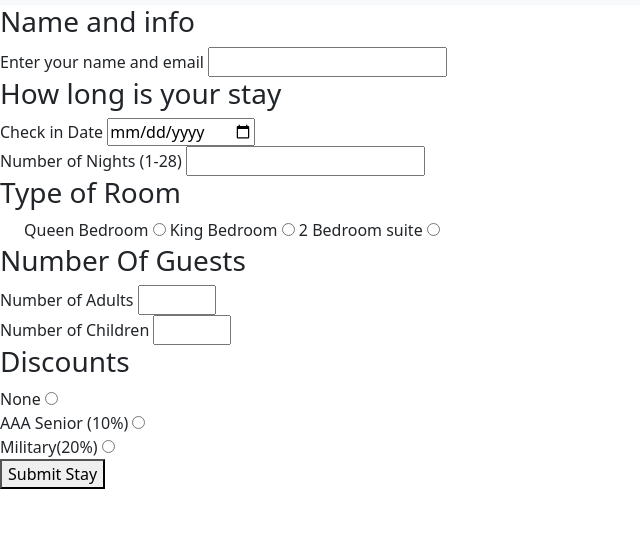
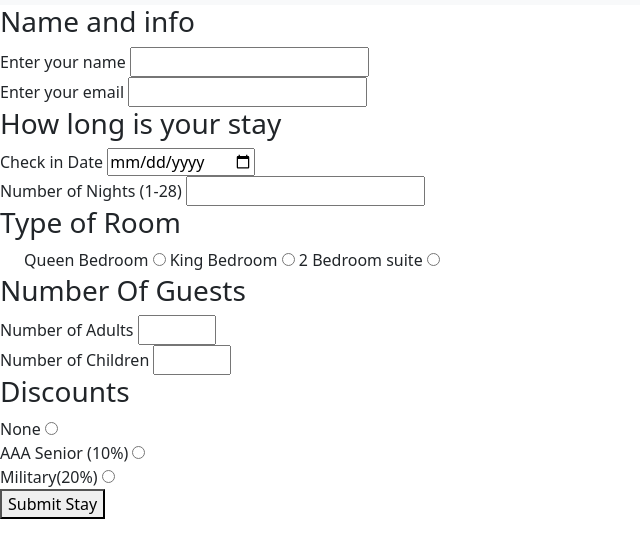
Before and after one commit to AlecPhil98/vacation_resort, a plain HTML site: page overnightStay.html in a window 1280 px wide. Shown: the part 51-608 px from the top of the page, without its empty margins (0-640 px from the left). Drawn offline with nearby package versions, Linux system fonts and the light colour scheme.

Commit message:
fixed name and email id

```diff
--- a/overnightStay.html
+++ b/overnightStay.html
@@ -33,10 +33,16 @@
     <form id="priceQuote">
         <!--name and email-->
         <h3>Name and info</h3>
-        <div>
-            <label for="nameAndEmail">Enter your name and email</label>
-            <input id="nameAndEmail" name="nameAndEmail" type="text" required>
-        </div>
+        <section id="nameAndEmail">
+            <div>
+                <label for="nameAndEmail">Enter your name</label>
+                <input id="enterName" name="enterName" type="text" required>
+            </div>
+            <div>
+                <label for="enterEmail">Enter your email</label>
+                <input id="enterEmail" name="enterEmail" type="text" required>
+            </div>
+        </section>
         <!--check in date-->
         <h3>How long is your stay</h3>
         <div>
```
